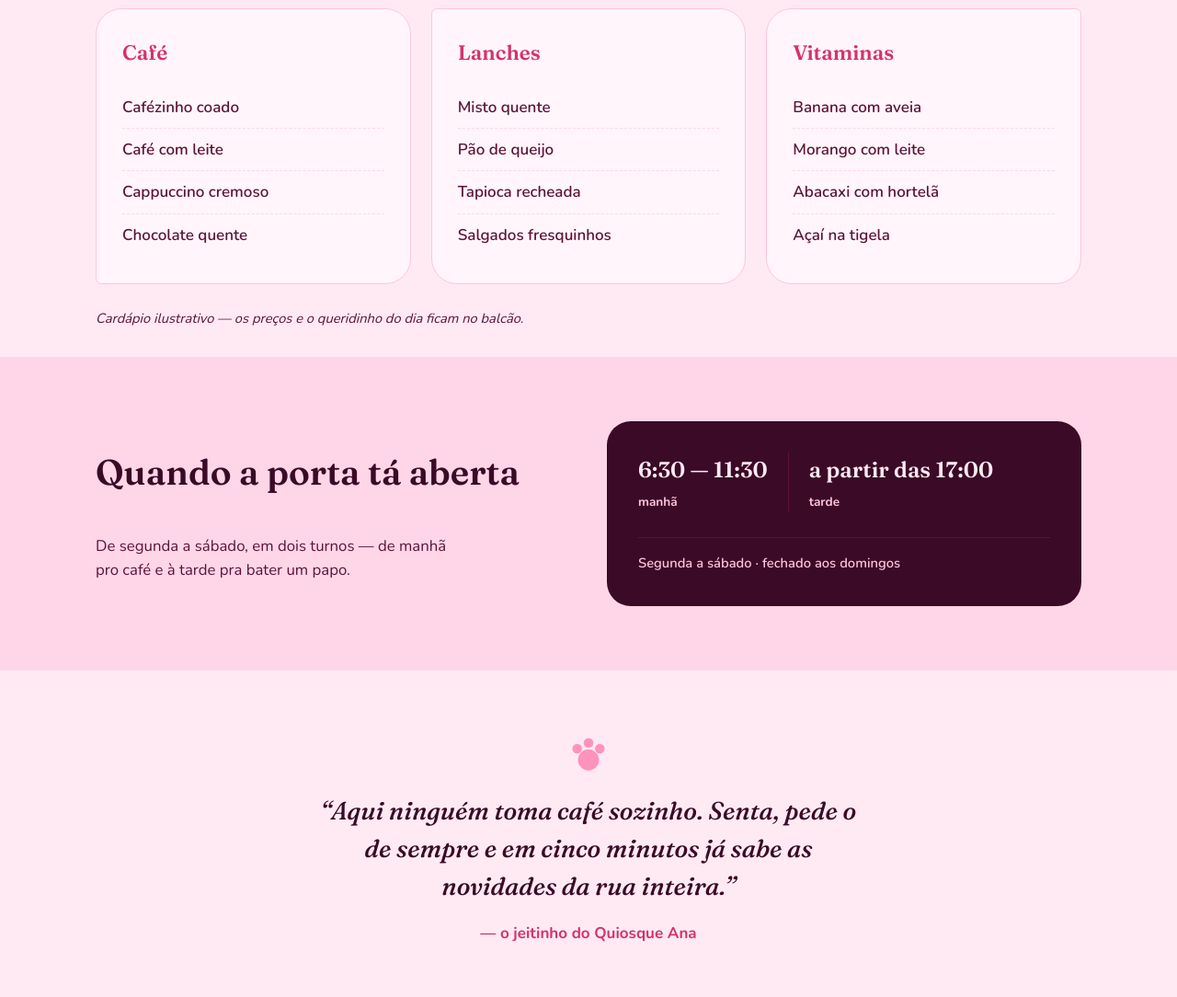
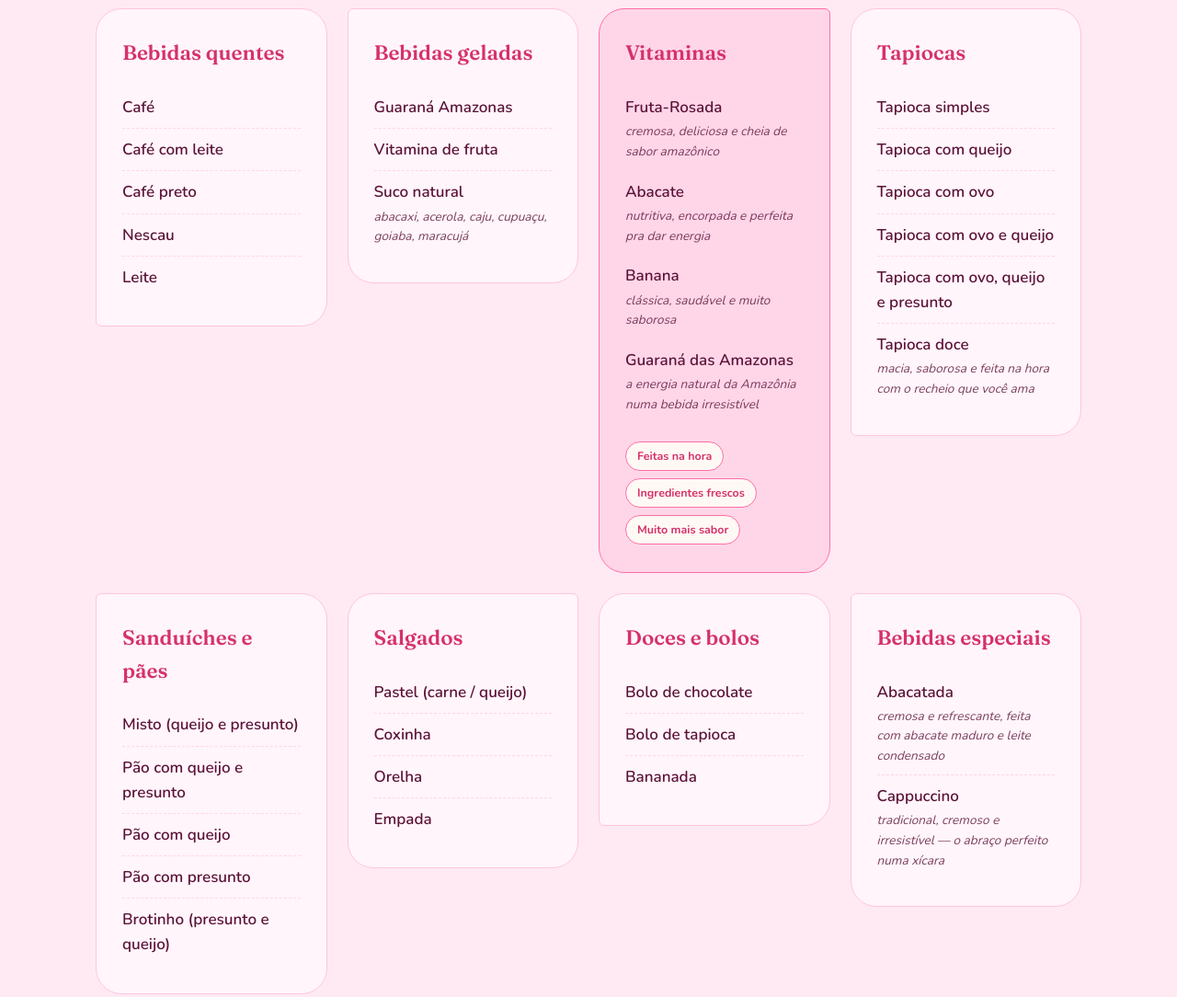
Before and after one commit to Vinicius-Lozano/quiosque-ana-site, a plain HTML site: page index.html in a window 1280 px wide. Shown: the part 820-1904 px from the top of the page at 92% size. Drawn offline with nearby package versions, Linux system fonts and the light colour scheme.

Commit message:
Add full real menu from print materials, no prices

```diff
--- a/index.html
+++ b/index.html
@@ -53,36 +53,126 @@
   <section class="menu" id="cardapio">
     <div class="wrap">
       <h2 class="section-title">O que tem na mesa</h2>
+
       <div class="menu__grid">
-        <article class="menu-card menu-card--coffee">
-          <h3>Café</h3>
+        <article class="menu-card">
+          <h3>Bebidas quentes</h3>
           <ul>
-            <li>Cafézinho coado</li>
+            <li>Café</li>
             <li>Café com leite</li>
-            <li>Cappuccino cremoso</li>
-            <li>Chocolate quente</li>
+            <li>Café preto</li>
+            <li>Nescau</li>
+            <li>Leite</li>
           </ul>
         </article>
-        <article class="menu-card menu-card--snack">
-          <h3>Lanches</h3>
+
+        <article class="menu-card">
+          <h3>Bebidas geladas</h3>
           <ul>
-            <li>Misto quente</li>
-            <li>Pão de queijo</li>
-            <li>Tapioca recheada</li>
-            <li>Salgados fresquinhos</li>
+            <li>Guaraná Amazonas</li>
+            <li>Vitamina de fruta</li>
+            <li>Suco natural
+              <span class="menu-card__hint">abacaxi, acerola, caju, cupuaçu, goiaba, maracujá</span>
+            </li>
           </ul>
         </article>
-        <article class="menu-card menu-card--drink">
+
+        <article class="menu-card menu-card--feature">
           <h3>Vitaminas</h3>
           <ul>
-            <li>Banana com aveia</li>
-            <li>Morango com leite</li>
-            <li>Abacaxi com hortelã</li>
-            <li>Açaí na tigela</li>
+            <li>Fruta-Rosada
+              <span class="menu-card__hint">cremosa, deliciosa e cheia de sabor amazônico</span>
+            </li>
+            <li>Abacate
+              <span class="menu-card__hint">nutritiva, encorpada e perfeita pra dar energia</span>
+            </li>
+            <li>Banana
+              <span class="menu-card__hint">clássica, saudável e muito saborosa</span>
+            </li>
+            <li>Guaraná das Amazonas
+              <span class="menu-card__hint">a energia natural da Amazônia numa bebida irresistível</span>
+            </li>
+          </ul>
+          <div class="menu-card__badges">
+            <span>Feitas na hora</span>
+            <span>Ingredientes frescos</span>
+            <span>Muito mais sabor</span>
+          </div>
+        </article>
+
+        <article class="menu-card">
+          <h3>Tapiocas</h3>
+          <ul>
+            <li>Tapioca simples</li>
+            <li>Tapioca com queijo</li>
+            <li>Tapioca com ovo</li>
+            <li>Tapioca com ovo e queijo</li>
+            <li>Tapioca com ovo, queijo e presunto</li>
+            <li>Tapioca doce
+              <span class="menu-card__hint">macia, saborosa e feita na hora com o recheio que você ama</span>
+            </li>
+          </ul>
+        </article>
+
+        <article class="menu-card">
+          <h3>Sanduíches e pães</h3>
+          <ul>
+            <li>Misto (queijo e presunto)</li>
+            <li>Pão com queijo e presunto</li>
+            <li>Pão com queijo</li>
+            <li>Pão com presunto</li>
+            <li>Brotinho (presunto e queijo)</li>
+          </ul>
+        </article>
+
+        <article class="menu-card">
+          <h3>Salgados</h3>
+          <ul>
+            <li>Pastel (carne / queijo)</li>
+            <li>Coxinha</li>
+            <li>Orelha</li>
+            <li>Empada</li>
+          </ul>
+        </article>
+
+        <article class="menu-card">
+          <h3>Doces e bolos</h3>
+          <ul>
+            <li>Bolo de chocolate</li>
+            <li>Bolo de tapioca</li>
+            <li>Bananada</li>
+          </ul>
+        </article>
+
+        <article class="menu-card">
+          <h3>Bebidas especiais</h3>
+          <ul>
+            <li>Abacatada
+              <span class="menu-card__hint">cremosa e refrescante, feita com abacate maduro e leite condensado</span>
+            </li>
+            <li>Cappuccino
+              <span class="menu-card__hint">tradicional, cremoso e irresistível — o abraço perfeito numa xícara</span>
+            </li>
+          </ul>
+        </article>
+
+        <article class="menu-card">
+          <h3>Chás</h3>
+          <ul>
+            <li>Erva-doce
+              <span class="menu-card__hint">leve, adocicado e digestivo</span>
+            </li>
+            <li>Camomila
+              <span class="menu-card__hint">suave e calmante, ajuda a relaxar</span>
+            </li>
+            <li>Hortelã
+              <span class="menu-card__hint">refrescante e revigorante</span>
+            </li>
           </ul>
         </article>
       </div>
-      <p class="menu__note">Cardápio ilustrativo — os preços e o queridinho do dia ficam no balcão.</p>
+
+      <p class="menu__note">Aqui o café é forte e a fofoca é ainda melhor — preços e o queridinho do dia você confere no balcão ou chamando no WhatsApp.</p>
     </div>
   </section>
 
@@ -129,6 +219,7 @@
         <p class="visita__texto">Segue a gente pra ver o cardápio do dia, os bastidores e claro, a fofoca boa de sempre.</p>
         <div class="visita__actions">
           <a class="btn btn--primary" href="https://instagram.com/quiosque_ana" target="_blank" rel="noopener">@quiosque_ana</a>
+          <a class="btn btn--ghost btn--ghost-light" href="https://wa.me/5591984302574" target="_blank" rel="noopener">(91) 98430-2574</a>
         </div>
       </div>
       <div class="visita__card">
--- a/styles.css
+++ b/styles.css
@@ -161,6 +161,11 @@ img{ max-width:100%; display:block; }
   color: var(--plum-900);
 }
 .btn--ghost:hover{ background: var(--pink-100); }
+.btn--ghost-light{
+  border-color: rgba(255,255,255,0.6);
+  color: var(--cream);
+}
+.btn--ghost-light:hover{ background: rgba(255,255,255,0.12); }
 
 .hero__faith{
   margin-top: 26px;
@@ -194,17 +199,22 @@ img{ max-width:100%; display:block; }
 .menu{ position:relative; z-index:1; padding-block: 70px 30px; }
 .menu__grid{
   display:grid;
-  grid-template-columns: repeat(3, 1fr);
+  grid-template-columns: repeat(auto-fit, minmax(250px, 1fr));
   gap: 22px;
+  align-items: start;
 }
 .menu-card{
   background: var(--card-bg);
   padding: 30px 28px;
   border: 1px solid var(--pink-200);
+  border-radius: 28px 28px 28px 6px;
 }
-.menu-card--coffee{ border-radius: 28px 28px 28px 6px; }
-.menu-card--snack{ border-radius: 6px 28px 28px 28px; }
-.menu-card--drink{ border-radius: 28px 6px 28px 28px; }
+.menu-card:nth-child(3n+2){ border-radius: 6px 28px 28px 28px; }
+.menu-card:nth-child(3n+3){ border-radius: 28px 6px 28px 28px; }
+.menu-card--feature{
+  background: var(--pink-100);
+  border-color: var(--pink-400);
+}
 .menu-card h3{
   font-size: 1.4rem;
   color: var(--pink-600);
@@ -217,6 +227,30 @@ img{ max-width:100%; display:block; }
   color: var(--plum-700);
 }
 .menu-card li:first-child{ border-top: none; }
+.menu-card__hint{
+  display: block;
+  font-weight: 400;
+  font-style: italic;
+  font-size: 0.85rem;
+  color: var(--plum-700);
+  opacity: 0.8;
+  margin-top: 2px;
+}
+.menu-card__badges{
+  display: flex;
+  flex-wrap: wrap;
+  gap: 8px;
+  margin-top: 20px;
+}
+.menu-card__badges span{
+  background: var(--cream);
+  border: 1px solid var(--pink-400);
+  color: var(--pink-600);
+  font-size: 0.78rem;
+  font-weight: 700;
+  padding: 5px 12px;
+  border-radius: 999px;
+}
 .menu__note{
   margin-top: 26px;
   font-size: 0.92rem;
@@ -300,7 +334,7 @@ img{ max-width:100%; display:block; }
   max-width: 42ch;
   font-size: 1.05rem;
 }
-.visita__actions{ margin-top: 28px; }
+.visita__actions{ margin-top: 28px; display:flex; flex-wrap: wrap; gap: 14px; }
 .visita__card{
   background: rgba(255,255,255,0.08);
   border: 1px solid rgba(255,255,255,0.22);
```
